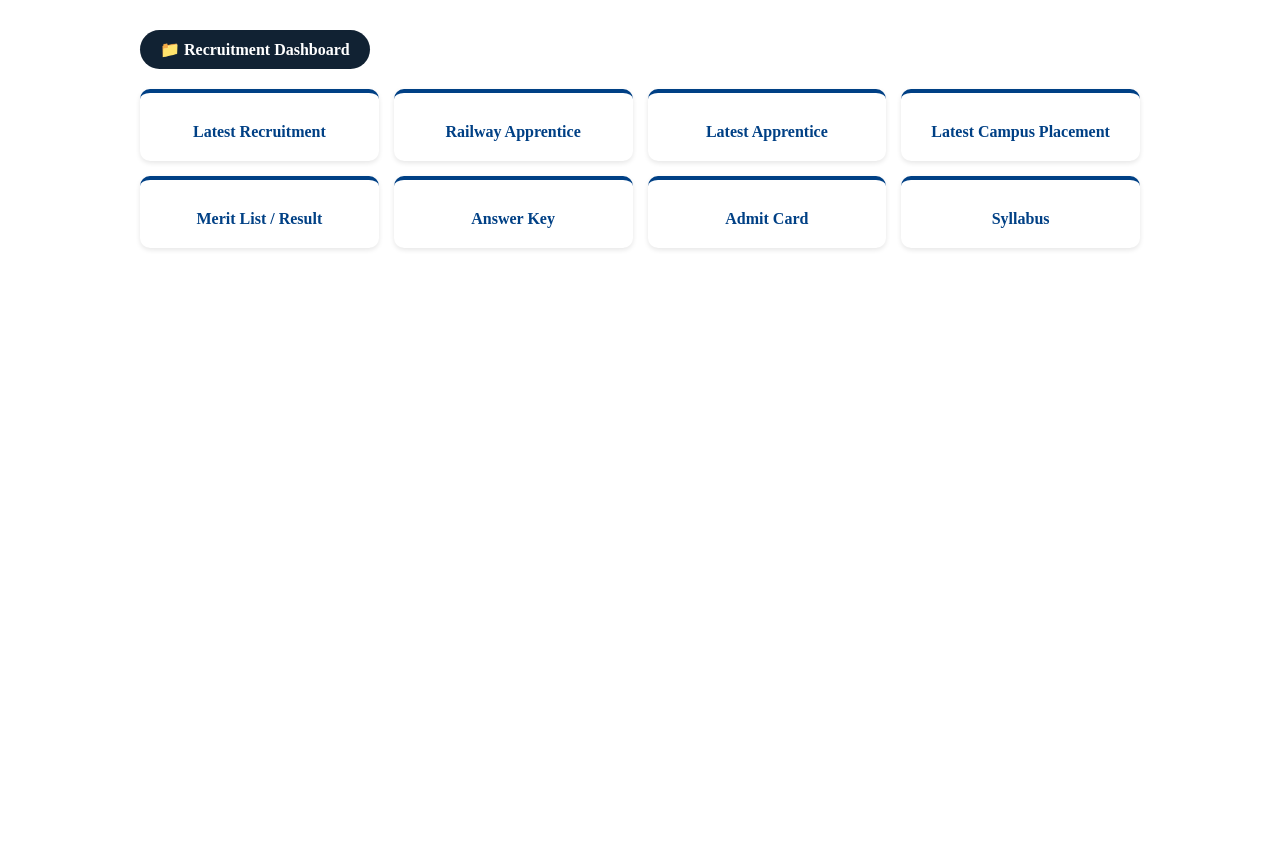
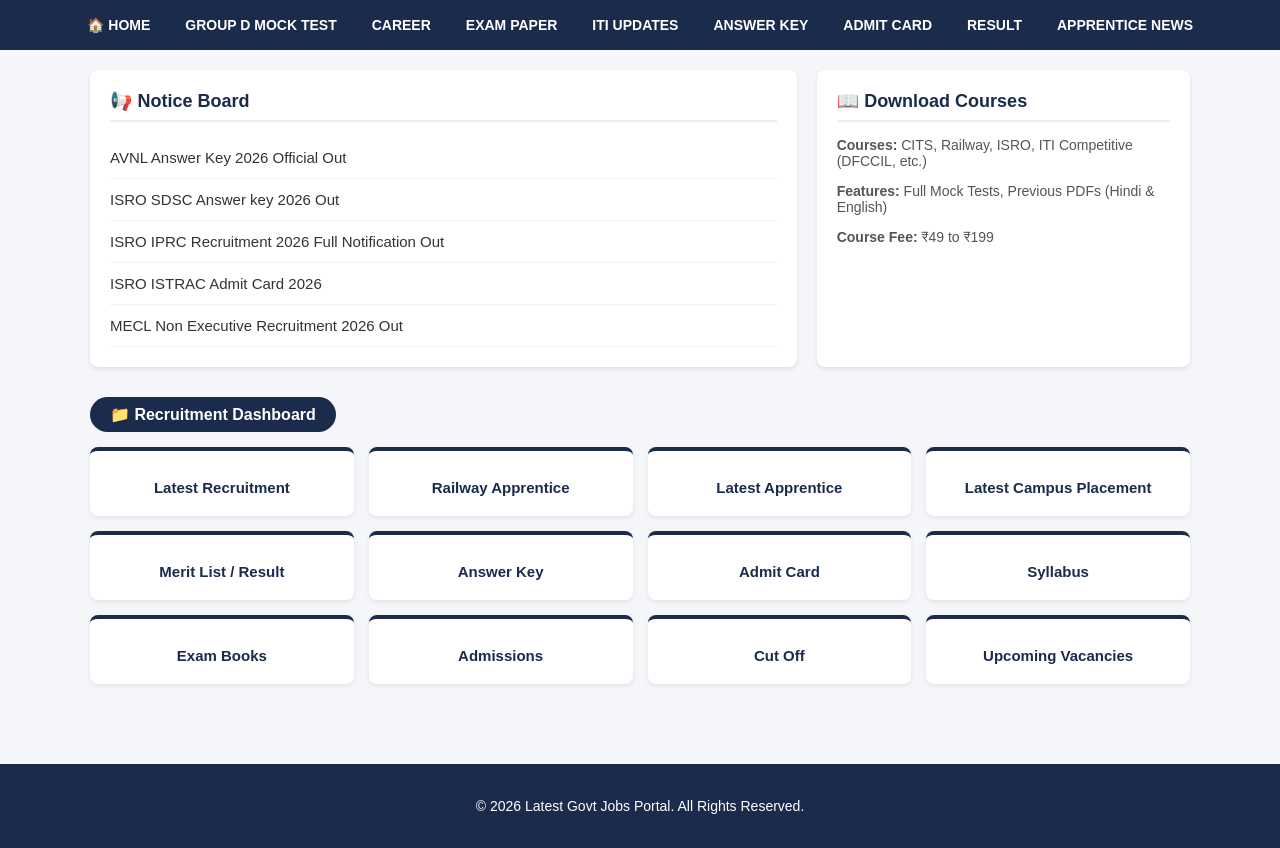
Before and after one commit to RohanDamodar2621/Letestgovt.-jobs.in, a Flask app: page / in a window 1280 px wide. Before the commit the page ends 250 px from the top, so only its background shows below. Run offline with Flask 3, Linux system fonts and the light colour scheme.

Commit message:
Refactor index.html for improved layout and design
Updated the HTML structure and styles for the recruitment dashboard and notice board sections, enhancing layout and design.

```diff
--- a/templates/index.html
+++ b/templates/index.html
@@ -1,47 +1,75 @@
+<!DOCTYPE html>
+<html lang="mr">
+<head>
+    <meta charset="UTF-8">
+    <meta name="viewport" content="width=device-width, initial-scale=1.0">
+    <title>Latest ITI & Govt Jobs Portal</title>
     <style>
-    .dashboard-container {
-        max-width: 1000px;
-        margin: 20px auto;
-        padding: 10px;
-    }
-    .dashboard-title {
-        background: #112233;
-        color: white;
-        padding: 10px 20px;
-        border-radius: 30px;
-        display: inline-block;
-        font-weight: bold;
-        margin-bottom: 20px;
-    }
-    .grid-box {
-        display: grid;
-        grid-template-columns: repeat(auto-fit, minmax(200px, 1fr));
-        gap: 15px;
-    }
-    .card-item {
-        background: white;
-        padding: 20px;
-        text-align: center;
-        border-radius: 10px;
-        box-shadow: 0 2px 5px rgba(0,0,0,0.1);
-        text-decoration: none;
-        color: #333;
-        transition: 0.3s;
-        border-top: 4px solid #004085;
-    }
-    .card-item:hover {
-        transform: translateY(-3px);
-        box-shadow: 0 5px 15px rgba(0,0,0,0.15);
-    }
-    .card-item h3 {
-        margin: 10px 0 0 0;
-        font-size: 16px;
-        color: #004085;
-    }
+        body { font-family: Arial, sans-serif; background-color: #f4f6f9; margin: 0; padding: 0; }
+
+        /* Top Navigation Bar */
+        .navbar { background: #1a2b4c; color: white; padding: 12px 20px; display: flex; flex-wrap: wrap; gap: 15px; justify-content: center; font-weight: bold; font-size: 14px; }
+        .navbar a { color: white; text-decoration: none; padding: 5px 10px; }
+        .navbar a:hover { background: #004085; border-radius: 4px; }
+
+        /* Main Content Layout (Notice Board + Courses) */
+        .main-wrapper { max-width: 1100px; margin: 20px auto; display: flex; flex-wrap: wrap; gap: 20px; padding: 0 10px; }
+        .notice-section { flex: 2; background: white; padding: 20px; border-radius: 8px; box-shadow: 0 2px 4px rgba(0,0,0,0.1); }
+        .sidebar-section { flex: 1; background: white; padding: 20px; border-radius: 8px; box-shadow: 0 2px 4px rgba(0,0,0,0.1); }
+
+        .section-title { font-size: 18px; color: #1a2b4c; font-weight: bold; margin-bottom: 15px; border-bottom: 2px solid #eee; padding-bottom: 8px; }
+        .notice-item { padding: 12px 0; border-bottom: 1px solid #f0f0f0; color: #333; font-size: 15px; }
+
+        /* Scrollable Recruitment Dashboard Section */
+        .dashboard-container { max-width: 1100px; margin: 30px auto; padding: 0 10px 40px 10px; }
+        .dashboard-badge { background: #1a2b4c; color: white; padding: 8px 20px; border-radius: 20px; display: inline-block; font-weight: bold; margin-bottom: 15px; font-size: 16px; }
+        .grid-box { display: grid; grid-template-columns: repeat(auto-fit, minmax(220px, 1fr)); gap: 15px; }
+        .card-item { background: white; padding: 20px; text-align: center; border-radius: 8px; box-shadow: 0 2px 5px rgba(0,0,0,0.08); text-decoration: none; color: #333; transition: 0.2s; border-top: 4px solid #1a2b4c; }
+        .card-item:hover { transform: translateY(-3px); box-shadow: 0 5px 12px rgba(0,0,0,0.12); background: #fafbfc; }
+        .card-item h3 { margin: 8px 0 0 0; font-size: 15px; color: #1a2b4c; }
+
+        footer { text-align: center; padding: 20px; background: #1a2b4c; color: white; margin-top: 40px; font-size: 14px; }
     </style>
+</head>
+<body>
 
+    <!-- Top Menu -->
+    <div class="navbar">
+        <a href="#">🏠 HOME</a>
+        <a href="#">GROUP D MOCK TEST</a>
+        <a href="#">CAREER</a>
+        <a href="#">EXAM PAPER</a>
+        <a href="#">ITI UPDATES</a>
+        <a href="#">ANSWER KEY</a>
+        <a href="#">ADMIT CARD</a>
+        <a href="#">RESULT</a>
+        <a href="#">APPRENTICE NEWS</a>
+    </div>
+
+    <!-- Top Section: Notice Board & Courses -->
+    <div class="main-wrapper">
+        <!-- Notice Board -->
+        <div class="notice-section">
+            <div class="section-title">📢 Notice Board</div>
+            <div class="notice-item">AVNL Answer Key 2026 Official Out</div>
+            <div class="notice-item">ISRO SDSC Answer key 2026 Out</div>
+            <div class="notice-item">ISRO IPRC Recruitment 2026 Full Notification Out</div>
+            <div class="notice-item">ISRO ISTRAC Admit Card 2026</div>
+            <div class="notice-item">MECL Non Executive Recruitment 2026 Out</div>
+        </div>
+
+        <!-- Download Courses Box (As it is) -->
+        <div class="sidebar-section">
+            <div class="section-title">📖 Download Courses</div>
+            <p style="font-size: 14px; color: #555;"><b>Courses:</b> CITS, Railway, ISRO, ITI Competitive (DFCCIL, etc.)</p>
+            <p style="font-size: 14px; color: #555;"><b>Features:</b> Full Mock Tests, Previous PDFs (Hindi & English)</p>
+            <p style="font-size: 14px; color: #555;"><b>Course Fee:</b> ₹49 to ₹199</p>
+        </div>
+    </div>
+
+    <!-- Bottom Section: Recruitment Dashboard (Appears on Scroll) -->
     <div class="dashboard-container">
-    <div class="dashboard-title">📁 Recruitment Dashboard</div>
+        <div class="dashboard-badge">📁 Recruitment Dashboard</div>
 
         <div class="grid-box">
             <a href="#" class="card-item">
@@ -68,5 +96,24 @@
             <a href="#" class="card-item">
                 <h3>Syllabus</h3>
             </a>
+            <a href="#" class="card-item">
+                <h3>Exam Books</h3>
+            </a>
+            <a href="#" class="card-item">
+                <h3>Admissions</h3>
+            </a>
+            <a href="#" class="card-item">
+                <h3>Cut Off</h3>
+            </a>
+            <a href="#" class="card-item">
+                <h3>Upcoming Vacancies</h3>
+            </a>
         </div>
     </div>
+
+    <footer>
+        <p>&copy; 2026 Latest Govt Jobs Portal. All Rights Reserved.</p>
+    </footer>
+
+</body>
+</html>
```
Lines whose indentation alone changed are shown as unchanged.
